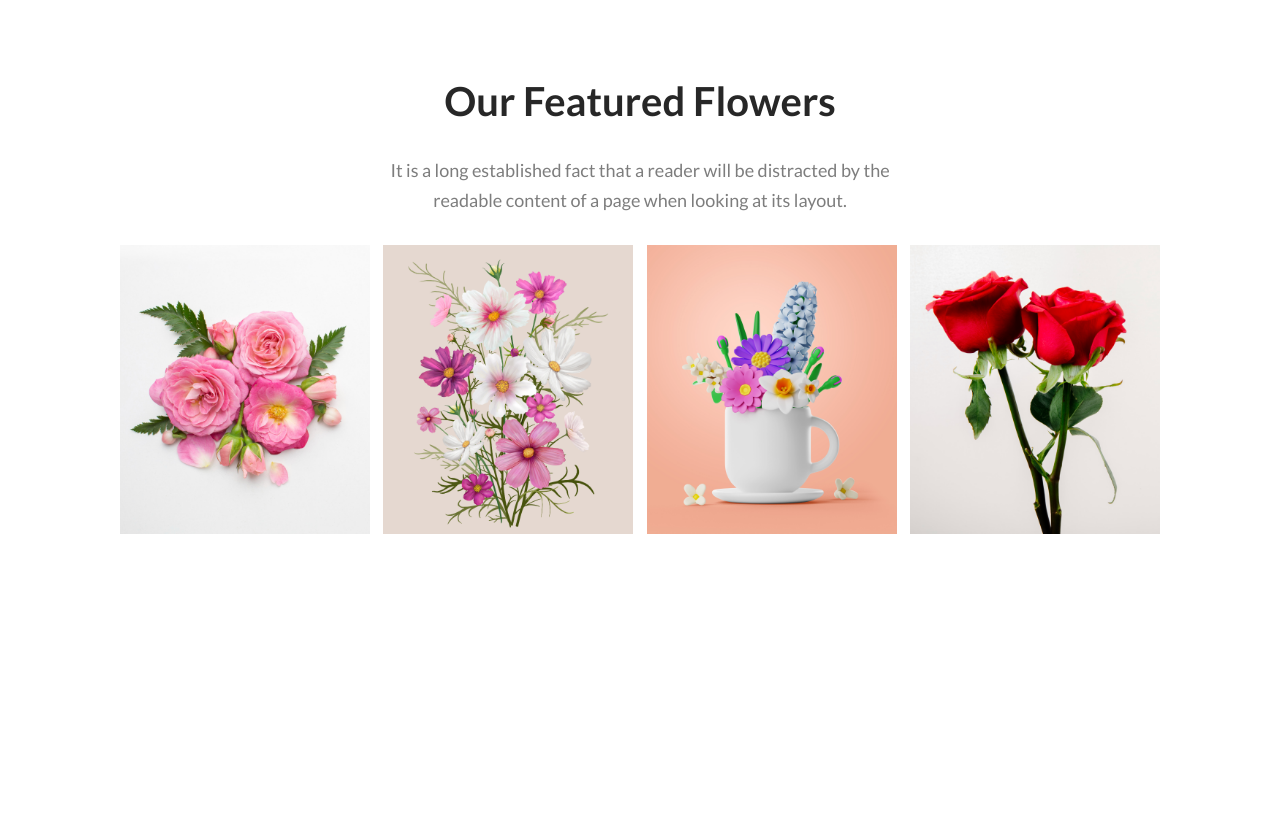
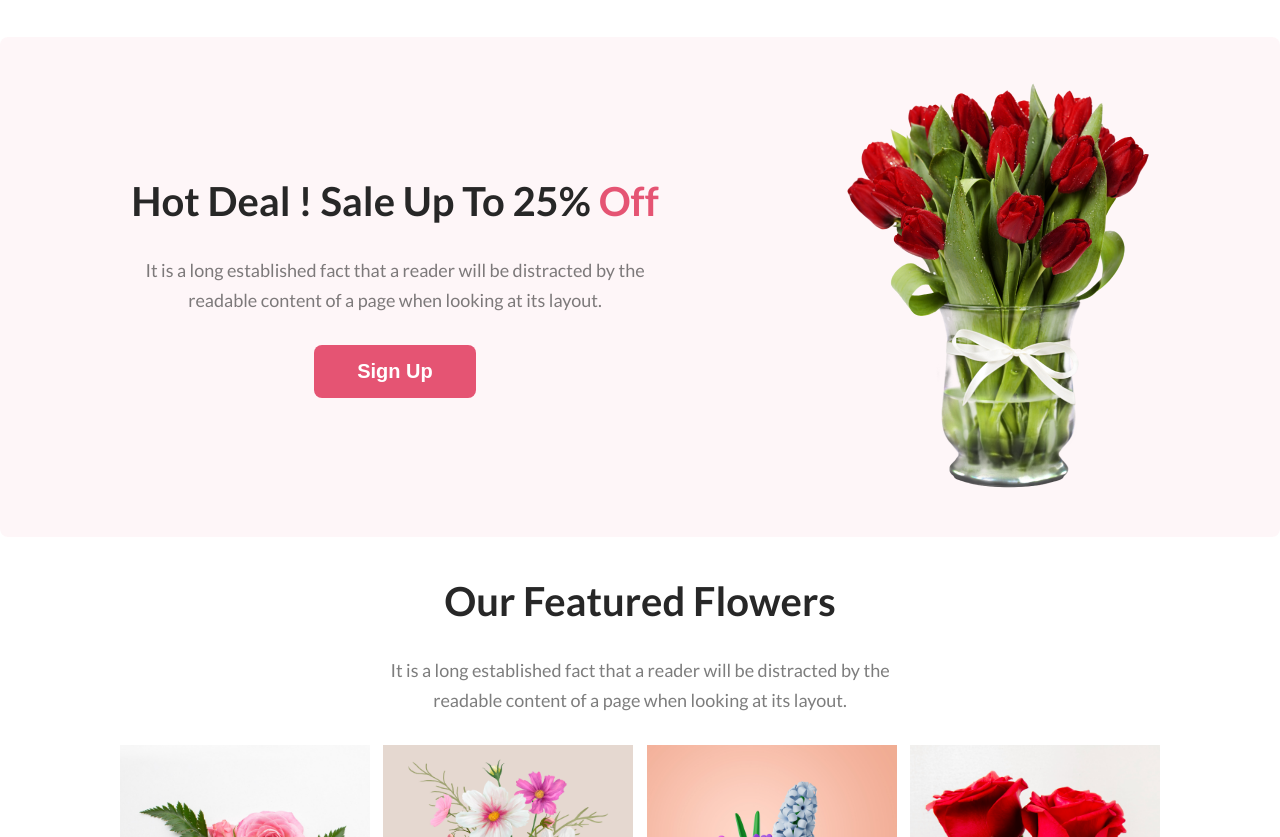
Before and after one commit to Mahfuz2411/flower-shop, a plain HTML site: page index.html in a window 1280 px wide. Shown: the part 1256-2093 px from the top of the page. Before the commit the page ends 1830 px from the top, so only its background shows below. Drawn offline with Linux system fonts and the light colour scheme.

Commit message:
Hot Deal Section updated

```diff
--- a/index.html
+++ b/index.html
@@ -52,8 +52,15 @@
         <section class="mainSection2">
 
         </section>
-        <section class="mainSection3">
-
+        <section class="hotDealSection">
+            <div>
+                <div class="textWrapper">
+                    <h2>Hot Deal ! Sale Up To 25% <span class="miniColor">Off</span></h2>
+                    <p>It is a long established fact that a reader will be distracted by the readable content of a page when looking at its layout.</p>
+                    <button class="btn">Sign Up</button>
+                </div>
+                <img src="Images/pngwing8.png" alt="">
+            </div>
         </section>
         <section class="instaSection">
             <div class="textWrapper">
--- a/styles/style.css
+++ b/styles/style.css
@@ -40,6 +40,9 @@ p{
     margin: auto;
     width: 500px;
     text-align: center;
+}
+.miniColor{
+    color: #E55473;
 }
 
 
@@ -113,6 +116,23 @@ header{
 }
 /* feature section end*/
 
+/* Hot Deal section start  */
+.hotDealSection{
+    padding:40px 120px;
+    border-radius: 8px;
+    background-color: rgba(229, 84, 115, 0.05);
+}
+.hotDealSection > div{
+    display: flex;
+    justify-content: space-between;
+    align-items: center;
+}
+.hotDealSection .textWrapper{
+    margin: 0;
+    width: 550px;
+}
+/* Hot Deal section end  */
+
 /* instagram section start*/
 .instaSection{
     margin: 0 120px;
```
